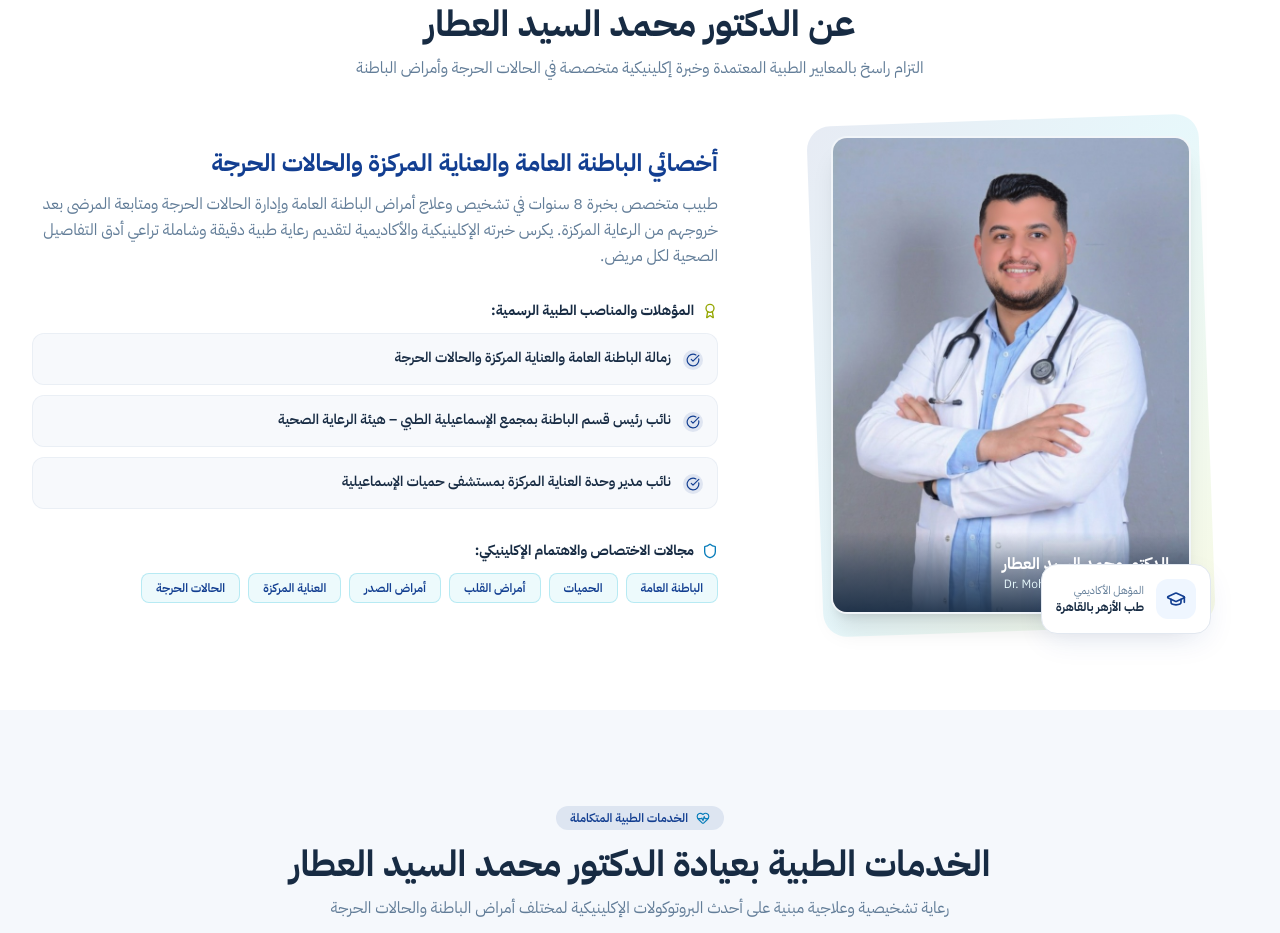
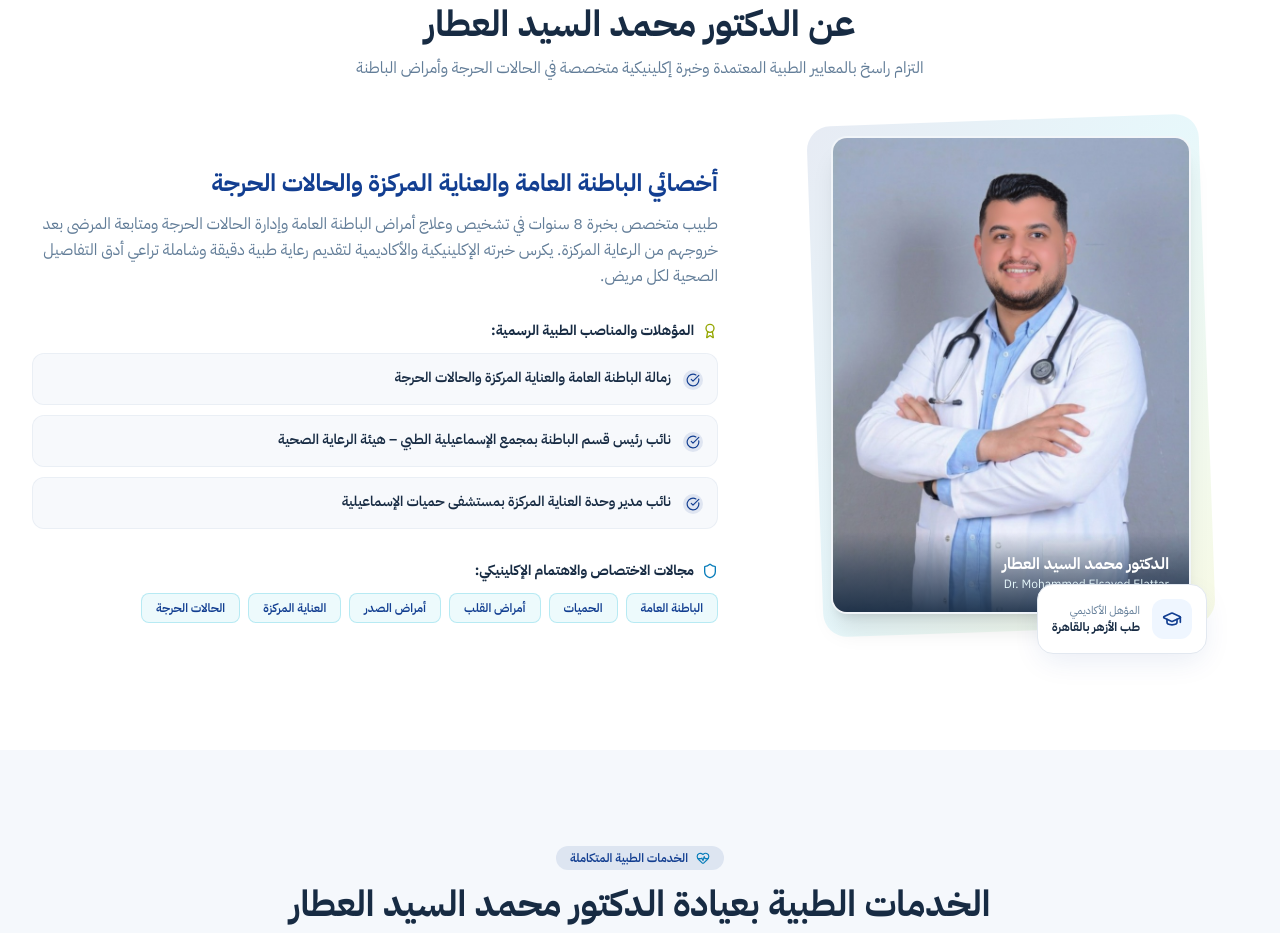
Before and after one commit to 3bdulrhman2/drelattar, a React (Vite) app: page / in a window 1280 px wide. Shown: the part 1120-2053 px from the top of the page. Built offline with nearby package versions, Linux system fonts and the light colour scheme; no server answers; the database is empty; a web font is replaced by a local one.

Commit message:
style(about): move education badge down to prevent overlapping doctor name banner

```diff
--- a/src/components/home/AboutDoctor.tsx
+++ b/src/components/home/AboutDoctor.tsx
@@ -27,7 +27,7 @@ export const AboutDoctor: React.FC = () => {
         <div className="grid grid-cols-1 lg:grid-cols-12 gap-10 lg:gap-14 items-center">
 
           {/* Doctor Portrait on Neutral Background */}
-          <div className="lg:col-span-5 order-2 lg:order-1 flex justify-center">
+          <div className="lg:col-span-5 order-2 lg:order-1 flex justify-center pb-8 sm:pb-10">
             <div className="relative w-full max-w-[360px]">
 
               {/* Backplate decoration */}
@@ -42,14 +42,14 @@ export const AboutDoctor: React.FC = () => {
                 />
 
                 {/* Official seal banner */}
-                <div className="absolute bottom-0 inset-x-0 bg-gradient-to-t from-brand-dark/90 via-brand-dark/50 to-transparent p-5 text-white text-right">
+                <div className="absolute bottom-0 inset-x-0 bg-gradient-to-t from-brand-dark/90 via-brand-dark/50 to-transparent p-5 text-white text-right z-10">
                   <p className="font-bold text-base">{doctor.nameAr}</p>
                   <p className="text-xs text-brand-cyan-light">{doctor.nameEn}</p>
                 </div>
               </div>
 
-              {/* Education floating badge */}
-              <div className="absolute -bottom-5 -right-3 sm:-right-5 bg-white p-3.5 rounded-2xl shadow-elevated border border-brand-border flex items-center gap-3">
+              {/* Education floating badge (Moved down ~0.7cm so text behind it is completely visible) */}
+              <div className="absolute -bottom-9 -right-2 sm:-bottom-10 sm:-right-4 z-20 bg-white p-3.5 rounded-2xl shadow-elevated border border-brand-border flex items-center gap-3">
                 <div className="w-10 h-10 rounded-xl bg-blue-50 flex items-center justify-center text-brand-royal shrink-0">
                   <GraduationCap className="w-5 h-5" />
                 </div>
```
